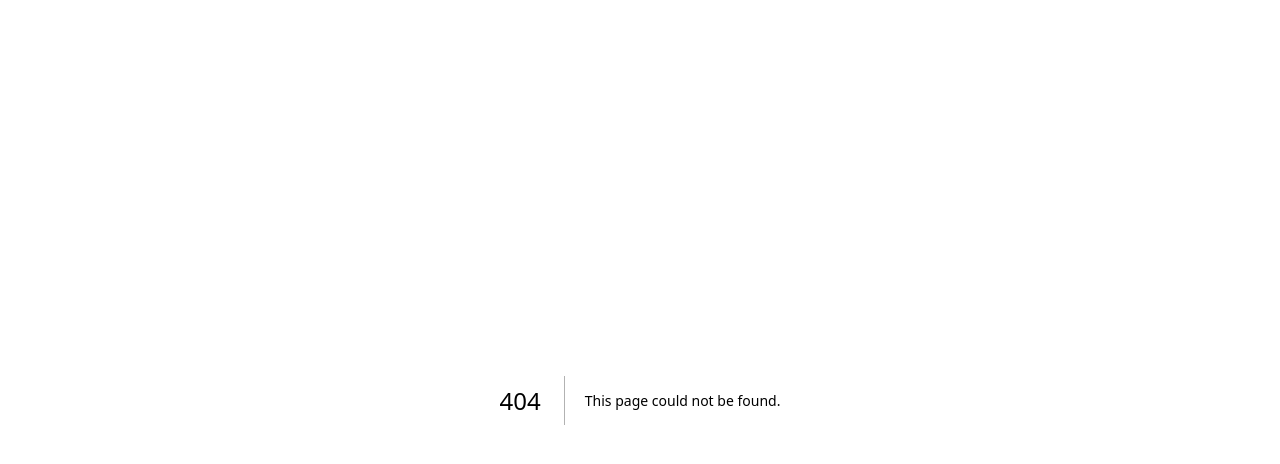
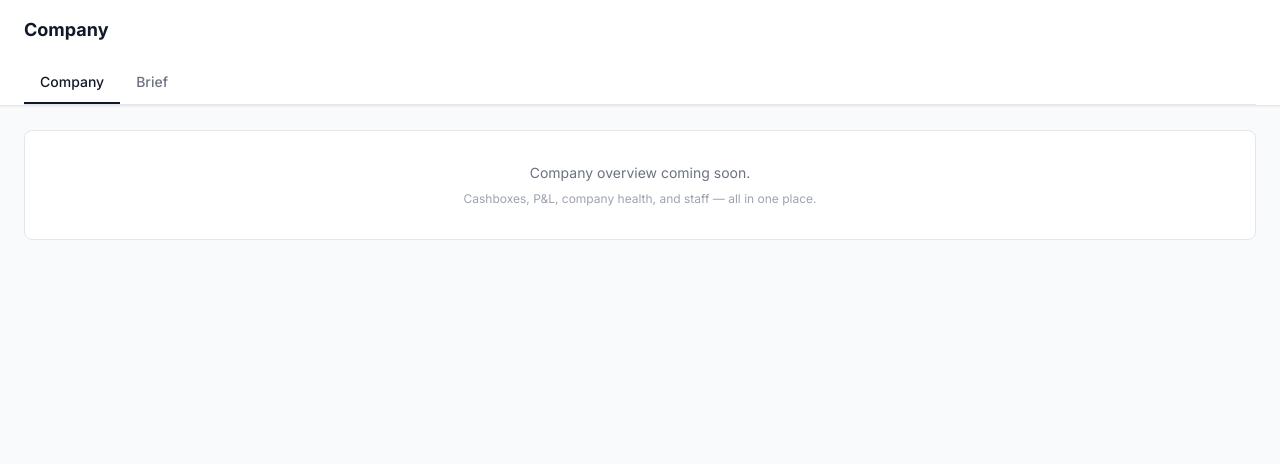
Before and after one commit to jjproperty10-alt/jj-property-system, a Next.js app: page /ceo in a window 1280 px wide. Before the commit this address had no page. Shown: the top 464 px of the page. Built offline with nearby package versions, Linux system fonts and the light colour scheme; no server answers.

Commit message:
feat(rc004): add CEO Workspace page with Company + Brief tabs

```diff
--- /dev/null
+++ b/src/app/(app)/ceo/page.tsx
@@ -0,0 +1,115 @@
+import type { Metadata } from 'next'
+import { WorkspaceShell } from '@/components/ds'
+import { CeoWorkspaceHeader } from '@/components/ceo/CeoWorkspaceHeader'
+import { getAuthorizedExecutiveBrief } from '@/lib/executive/executiveBriefService'
+import { ExecutiveBrief } from '@/components/executive'
+import type { TabDef } from '@/components/ds'
+
+export const dynamic = 'force-dynamic'
+
+export const metadata: Metadata = {
+  title: 'JJ — Company',
+}
+
+/**
+ * CEO Workspace — the operational command center.
+ *
+ * RC-004 — First CEO Workspace vertical slice.
+ *
+ * Home answers "Am I okay?" CEO Workspace answers "What's the state of the business?"
+ * This is not a Dashboard — it's a Workspace (DS v1.0, Option D).
+ *
+ * Two tabs (product contract — order fixed):
+ *   Tab 1: Company — operational overview (placeholder for Gate 0)
+ *   Tab 2: Brief — Executive Brief (reuses existing DAL-protected service)
+ *
+ * NAV-1 Composition (Tree A — Tabbed Workspace):
+ *   OperatingFrame → WorkspaceShell → header (CeoWorkspaceHeader + TabNav) → tab content
+ *
+ * Authority Map:
+ *   Executive Brief → ExecutiveBriefDTO (DAL-protected via getAuthorizedExecutiveBrief())
+ *   Company tab → placeholder (future: cashboxes, P&L, company health, staff)
+ *
+ * @see RC004_GATE0_CEO_WORKSPACE.md — Gate 0 package
+ * @see JJ_DESIGN_SYSTEM_V1.0.md — Part 6, Option D
+ * @see NAV-1_PHASE2_NAVIGATION_CONTRACT.md — Contract B (Workspace)
+ */
+
+// ─────────────────────────────────────────────────────────────
+// Tab definitions (fixed — order is part of the product contract)
+// ─────────────────────────────────────────────────────────────
+
+const TABS: TabDef[] = [
+  { id: 'company', label: 'Company' },
+  { id: 'brief', label: 'Brief' },
+]
+
+const VALID_TABS = new Set(TABS.map(t => t.id))
+const DEFAULT_TAB = 'company'
+
+// ─────────────────────────────────────────────────────────────
+// Page
+// ─────────────────────────────────────────────────────────────
+
+export default async function CeoWorkspacePage({
+  searchParams,
+}: {
+  searchParams: { tab?: string }
+}) {
+  const { tab: tabParam } = searchParams
+  const activeTab = VALID_TABS.has(tabParam ?? '') ? (tabParam as string) : DEFAULT_TAB
+
+  // Brief tab data — DAL-protected
+  const briefResult = activeTab === 'brief'
+    ? await getAuthorizedExecutiveBrief()
+    : null
+
+  const tabBaseUrl = '/ceo'
+
+  return (
+    <WorkspaceShell
+      header={
+        <CeoWorkspaceHeader
+          tabs={TABS}
+          activeTab={activeTab}
+          tabBaseUrl={tabBaseUrl}
+        />
+      }
+      tabs={TABS}
+      activeTab={activeTab}
+    >
+      {/* Tab 1 — Company (placeholder for Gate 0) */}
+      {activeTab === 'company' && (
+        <div className="space-y-6">
+          <div className="rounded-lg border border-gray-200 bg-white p-8 text-center">
+            <p className="text-sm text-gray-500">
+              Company overview coming soon.
+            </p>
+            <p className="mt-2 text-xs text-gray-400">
+              Cashboxes, P&L, company health, and staff — all in one place.
+            </p>
+          </div>
+        </div>
+      )}
+
+      {/* Tab 2 — Brief (Executive Brief — reuses existing DAL-protected service) */}
+      {activeTab === 'brief' && briefResult !== null && briefResult.ok && (
+        <ExecutiveBrief dto={briefResult.dto} />
+      )}
+      {activeTab === 'brief' && briefResult !== null && !briefResult.ok && (
+        <div className="rounded-lg border border-gray-200 bg-white p-8 text-center">
+          <p className="text-sm text-gray-500">
+            Executive brief is not available right now.
+          </p>
+        </div>
+      )}
+      {activeTab === 'brief' && briefResult === null && (
+        <div className="rounded-lg border border-gray-200 bg-white p-8 text-center">
+          <p className="text-sm text-gray-400">
+            Loading...
+          </p>
+        </div>
+      )}
+    </WorkspaceShell>
+  )
+}
```
